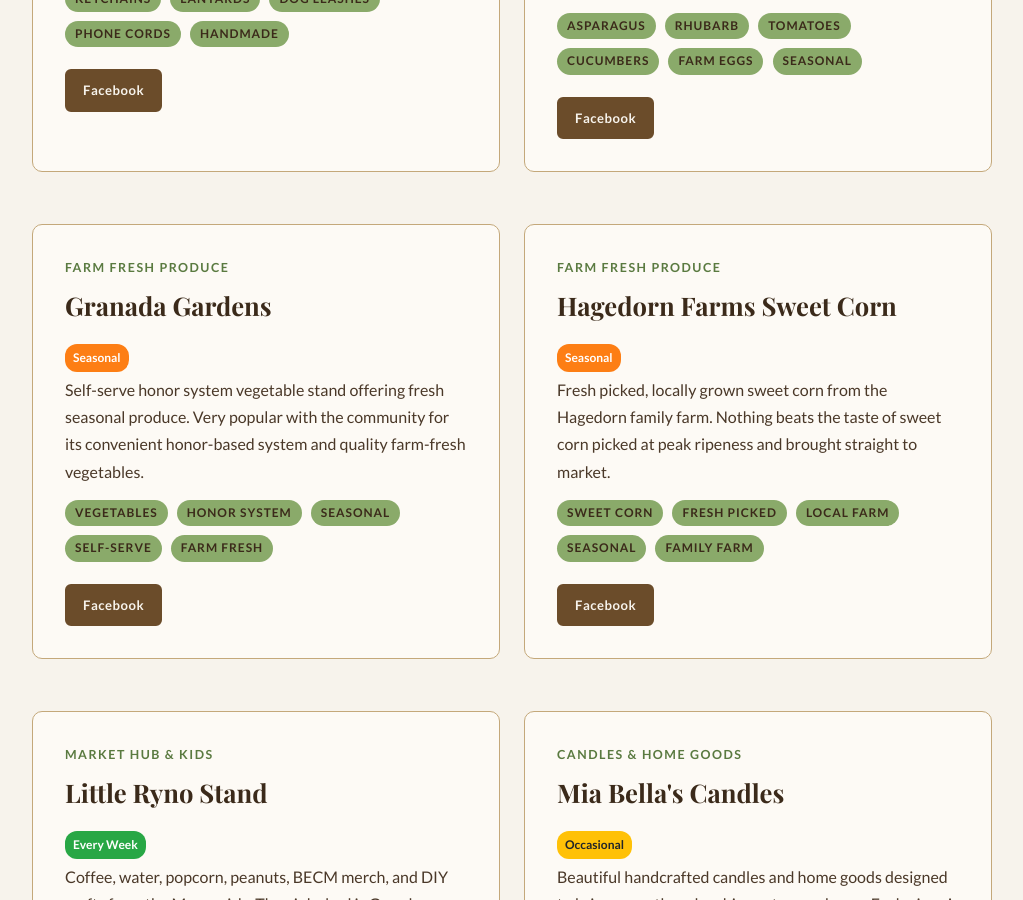
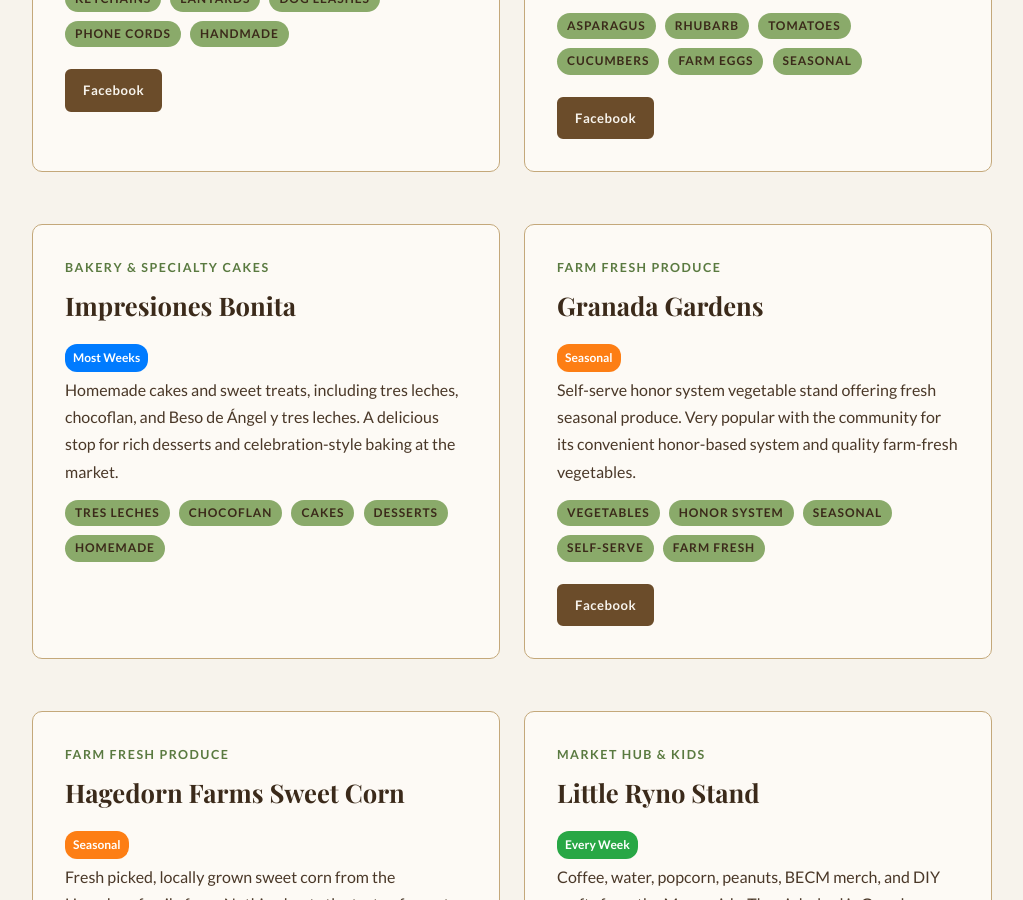
Before and after one commit to blueearthcommunitymarket/blueearthcommunitymarket.github.io, a Jekyll site: the page built from vendor-spotlight/index.html, in a window 1280 px wide and 900 px high, scrolled down 2510 px. Shown: the whole window, without its empty margins (128-1151 px from the left). Built offline with Jekyll 4.4.1, drawn with Linux system fonts in a browser that asks for light colours; some web fonts are replaced.

Commit message:
Add Impresiones Bonita to May 2 market listings

```diff
--- a/calendar/index.html
+++ b/calendar/index.html
@@ -45,6 +45,7 @@ description: 2026 Blue Earth Community Market season schedule. Saturdays 10am-1p
                         <span class="tag">Unique Items by April</span>
                         <span class="tag">Little Reds Seasoning</span>
                         <span class="tag">Beautiful Brushstrokes</span>
+                        <span class="tag">Impresiones Bonita</span>
                         <span class="tag">Sassy Sprouts Homestead</span>
                     </td>
                     <td class="grand-opening">Grand Opening - Season Kickoff!</td>
--- a/vendor-spotlight/index.html
+++ b/vendor-spotlight/index.html
@@ -217,6 +217,23 @@ description: Meet the vendors of the Blue Earth Community Market. Browse what th
             </div>
             <div style="margin-top: 16px; display: flex; gap: 10px; flex-wrap: wrap;">
                 <a href="https://www.facebook.com/profile.php?id=61573977967733" target="_blank" rel="noopener" class="btn btn-brown" style="font-size: 0.82rem; padding: 8px 16px;">Facebook</a>
+            </div>
+        </div>
+
+        <!-- Impresiones Bonita -->
+        <div class="card">
+            <div class="section-label">Bakery &amp; Specialty Cakes</div>
+            <h2>Impresiones Bonita</h2>
+            <div class="market-frequency">
+                <span class="frequency-badge freq-most">Most Weeks</span>
+            </div>
+            <p>Homemade cakes and sweet treats, including tres leches, chocoflan, and Beso de Ángel y tres leches. A delicious stop for rich desserts and celebration-style baking at the market.</p>
+            <div class="pills" style="margin-top: 12px;">
+                <span class="tag">Tres Leches</span>
+                <span class="tag">Chocoflan</span>
+                <span class="tag">Cakes</span>
+                <span class="tag">Desserts</span>
+                <span class="tag">Homemade</span>
             </div>
         </div>
 
```
